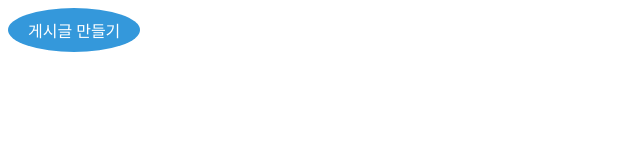
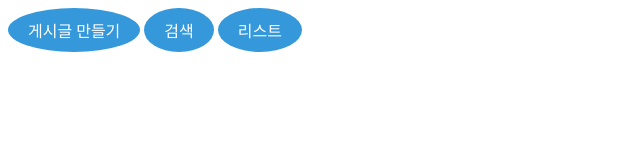
Before and after one commit to Kdy010010/Gecom2, a plain HTML site: page index.html in a window 1280 px wide. Shown: the whole page, without its empty margins (0-640 px from the left). Drawn offline with Linux system fonts and the light colour scheme.

Commit message:
Update index.html

```diff
--- a/index.html
+++ b/index.html
@@ -3,6 +3,7 @@
 <head>
   <meta charset="UTF-8">
   <meta name="viewport" content="width=device-width, initial-scale=1.0">
+<title>개컴2</title>
   <style>
     /* 동그라미 모양의 버튼 스타일 */
     .circle-button {
@@ -20,6 +21,7 @@
 
   <!-- 동그라미 모양의 버튼 -->
   <a href="https://github.com/Kdy010010/Gecom2/new/main" class="circle-button">게시글 만들기</a>
-
+  <a href="search.html" class="circle-button">검색</a>
+    <a href="List.html" class="circle-button">리스트</a>
 </body>
 </html>
```
